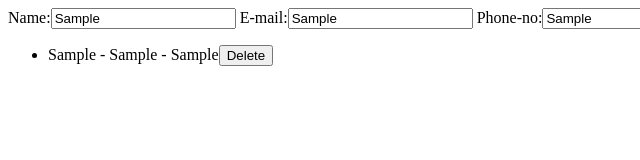
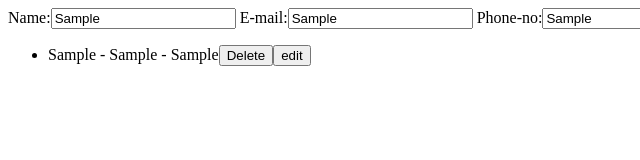
Before and after one commit to Ayan-Alam/Booking-app, a plain HTML site: page Index.html in a window 1280 px wide. Both pictures are taken after typing "Sample", "Sample", "Sample" into the empty fields and a click on the button "Submit". Shown: the full height of the page, 0-640 px from the left. Drawn offline with Linux system fonts and the light colour scheme.

Commit message:
"Edit Button"

```diff
--- a/DOM.js
+++ b/DOM.js
@@ -1,7 +1,7 @@
 document.addEventListener('DOMContentLoaded',function(){
     let form = document.getElementById('addform');
     let itemList = document.getElementById('list-items');
-    document.getElementById('submit-form').addEventListener('click', addItem);
+    document.addEventListener('submit', addItem);
      function addItem(e){
         let name = document.getElementById('name').value;
         let email = document.getElementById('email').value;
@@ -11,22 +11,31 @@ document.addEventListener('DOMContentLoaded',function(){
         li.className = 'list-group-item';
         li.appendChild(document.createTextNode(name + " - " +email+  " - " +phone));
         var delet = document.createElement('button');
-        delet.id = 'submit2';
         delet.type = 'submit';
         delet.appendChild(document.createTextNode('Delete'));
         li.appendChild(delet);
         itemList.appendChild(li);
-        document.getElementById('submit2').addEventListener('click', delItem);
-        function delItem(e){
-         e.preventDefault();
-         let li = e.target.parentElement;
-         itemList.removeChild(li);
-        }
+        var edit = document.createElement('button');
+        edit.type = 'submit';
+        edit.appendChild(document.createTextNode('edit'));
+        li.appendChild(edit);
+        itemList.appendChild(li);
         const my_obj = {
          name : name,
          email : email,
          phone : phone,
        };
+       delet.onclick = () =>{
+         localStorage.removeItem(my_obj.email);
+         itemList.removeChild(li);
+        }
+        edit.onclick = () =>{
+           localStorage.removeItem(my_obj.email);
+           document.getElementById('name').value = my_obj.name;
+           document.getElementById('email').value = my_obj.email;
+           document.getElementById('phone').value = my_obj.phone;
+           itemList.removeChild(li);
+         }
         let my_obj_string = JSON.stringify(my_obj);
         localStorage.setItem(email,my_obj_string);
      }
--- a/Index.html
+++ b/Index.html
@@ -8,7 +8,7 @@
     <label>Name:<input type="text" id="name"></label>
     <label>E-mail:<input type="text" id="email"></label>
     <label>Phone-no:<input type="text" id="phone"></label>
-    <button type="submit" id="submit-form">Submit</button>
+    <button type="submit">Submit</button>
     </form>
     <ul id="list-items"></ul>
   </html>
```
